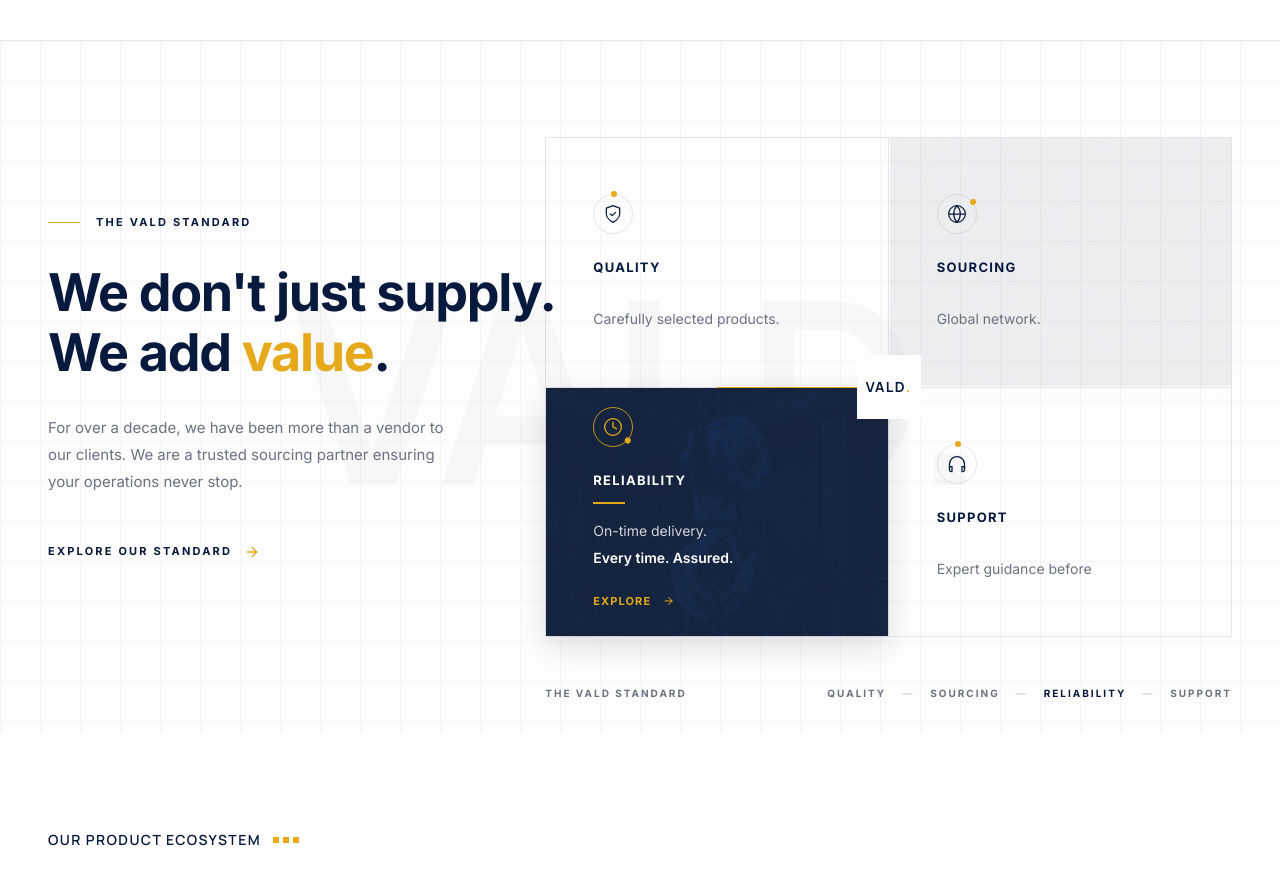
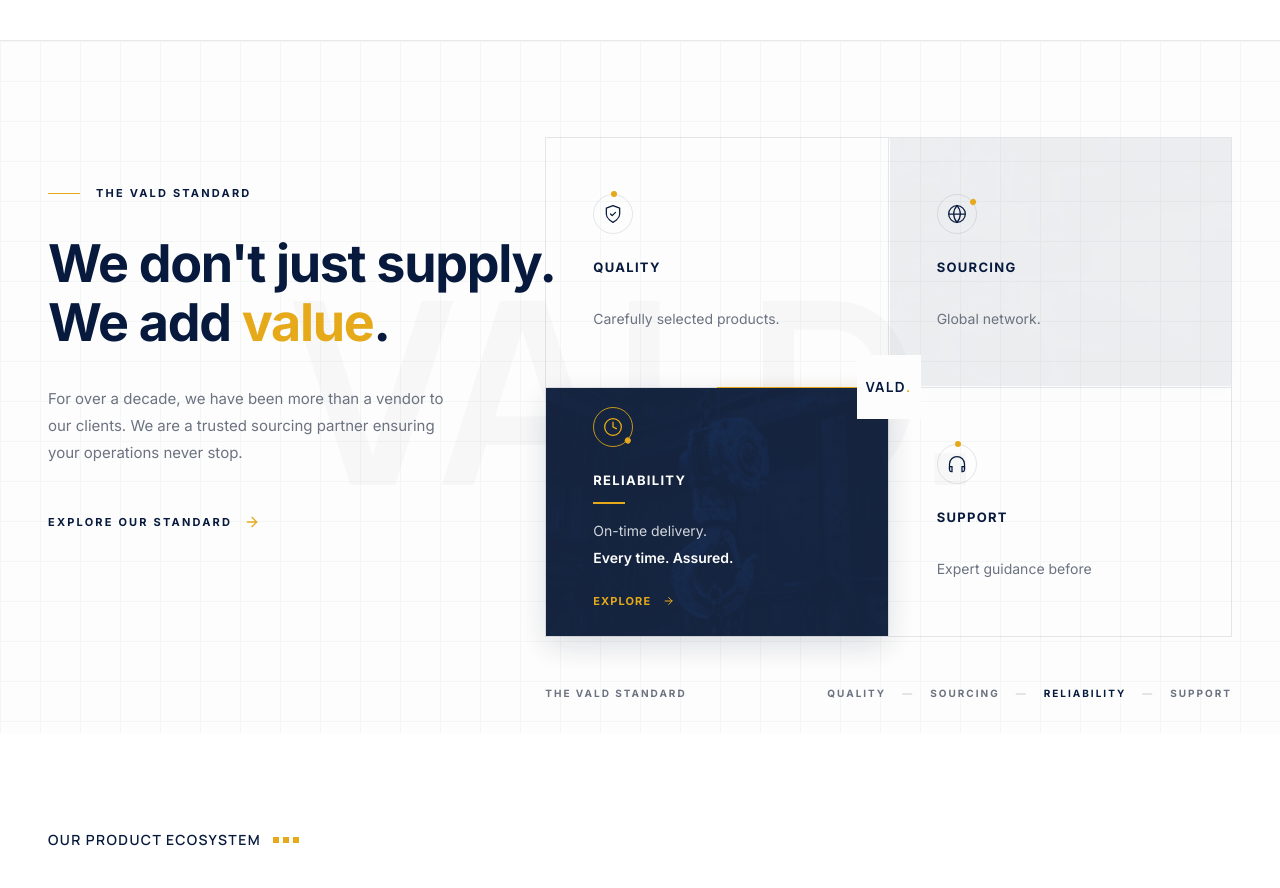
Before and after one commit to venusaljadeed-maker/vald, a Next.js app: page / in a window 1280 px wide. Shown: the part 960-1848 px from the top of the page. Built offline with nearby package versions, Linux system fonts and the light colour scheme.

Commit message:
style: fix vald standard vertical alignment and active card layering

```diff
--- a/src/components/brand/ValdStandard.tsx
+++ b/src/components/brand/ValdStandard.tsx
@@ -101,7 +101,7 @@ export const ValdStandard = () => {
         <div className="flex flex-col lg:flex-row gap-12 lg:gap-0 h-full">
 
           {/* LEFT: 42% */}
-          <div className="w-full lg:w-[42%] flex flex-col justify-center pr-12 lg:pr-24">
+          <div className="w-full lg:w-[42%] flex flex-col pt-12 pr-12 lg:pr-24">
             <motion.div
               initial={{ opacity: 0, y: 20 }}
               whileInView={{ opacity: 1, y: 0 }}
@@ -173,7 +173,7 @@ export const ValdStandard = () => {
                 return (
                   <div
                     key={principle.id}
-                    className="relative p-12 flex flex-col justify-center cursor-pointer group"
+                    className={`relative p-12 flex flex-col justify-center cursor-pointer group ${isActive ? 'z-30' : ''}`}
                     onMouseEnter={() => {
                       setIsHovering(true);
                       setActiveIndex(principle.index);
```
